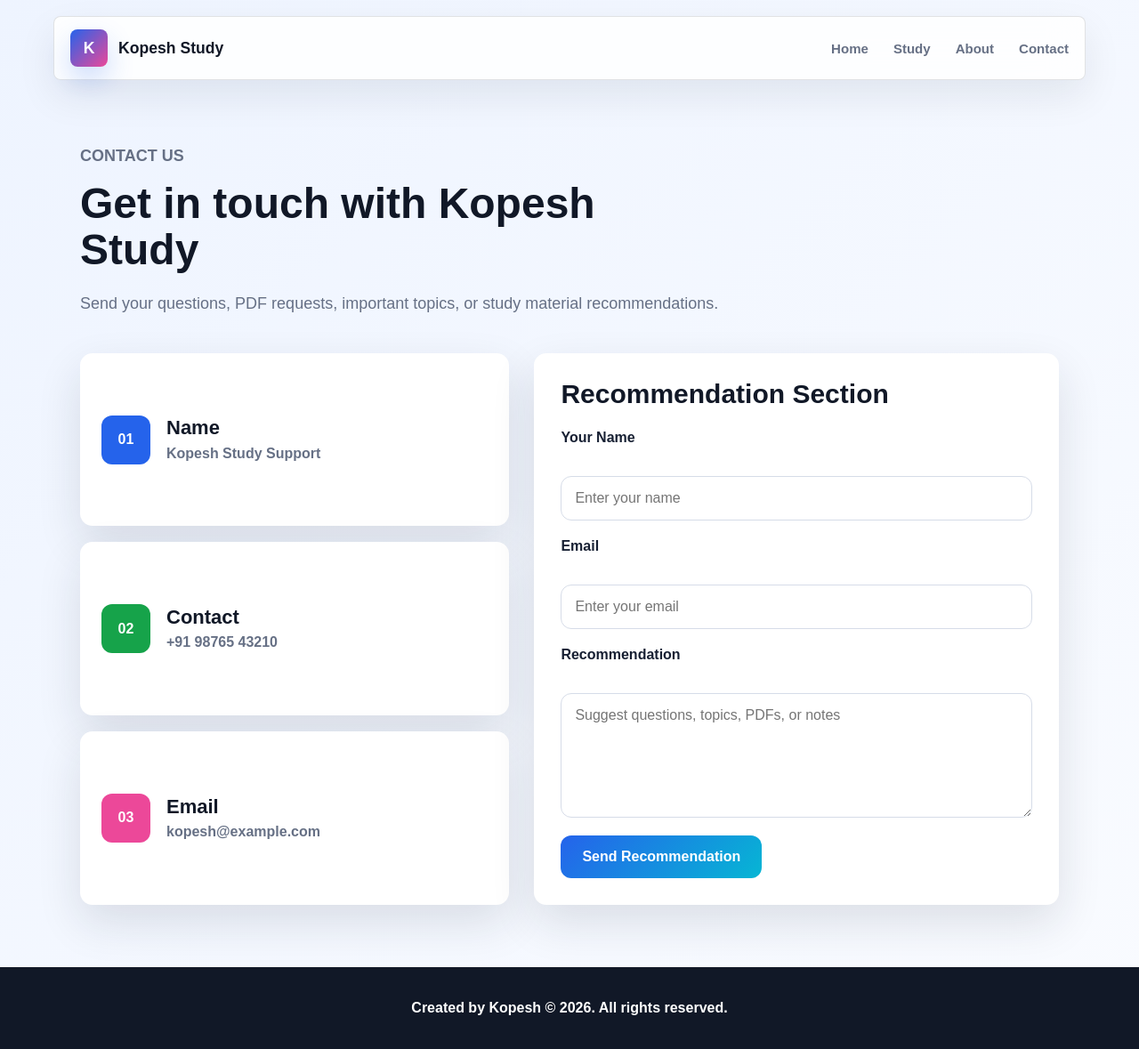
After one commit to kopesh007/Social_Study-, a Django app: page /contact/ in a window 1280 px wide. The commit adds this page. Shown: the whole page at 89% size. Run offline with Django 5.2, Linux system fonts and the light colour scheme.

Commit message:
contact added

```diff
--- /dev/null
+++ b/web_site/forms.py
@@ -0,0 +1,7 @@
+from django import forms
+
+class ContactForm(forms.Form):
+
+    name=forms.CharField(max_length=30,label="name",required=True)
+    email=forms.EmailField(label="email",required=True)
+    recom=forms.CharField(max_length=500,label="recom",required=True)
--- a/web_site/static/style.css
+++ b/web_site/static/style.css
@@ -1255,3 +1255,280 @@ h2 {
     padding: 62px 0;
   }
 }
+
+
+
+
+
+
+
+
+
+
+
+* {
+  box-sizing: border-box;
+  margin: 0;
+  padding: 0;
+}
+
+body {
+  font-family: Arial, sans-serif;
+  color: #172033;
+  background: linear-gradient(135deg, #eef4ff, #f9fbff);
+}
+
+.contact-page {
+  min-height: 100vh;
+  width: min(1100px, 92%);
+  margin: auto;
+  padding: 70px 0;
+}
+
+.contact-header {
+  max-width: 720px;
+  margin-bottom: 40px;
+  animation: fadeUp 0.7s ease both;
+}
+
+.tag {
+  color: #2563eb;
+  font-weight: 800;
+  text-transform: uppercase;
+  margin-bottom: 12px;
+}
+
+.contact-header h1 {
+  font-size: 48px;
+  line-height: 1.1;
+  margin-bottom: 18px;
+}
+
+.contact-header p {
+  color: #667085;
+  font-size: 18px;
+  line-height: 1.7;
+}
+
+.contact-container {
+  display: grid;
+  grid-template-columns: 0.9fr 1.1fr;
+  gap: 28px;
+}
+
+.contact-info {
+  display: grid;
+  gap: 18px;
+}
+
+.info-card,
+.contact-form {
+  background: #ffffff;
+  border-radius: 14px;
+  box-shadow: 0 20px 50px rgba(23, 32, 51, 0.12);
+}
+
+.info-card {
+  display: flex;
+  align-items: center;
+  gap: 18px;
+  padding: 24px;
+  min-height: 120px;
+  animation: fadeUp 0.7s ease both;
+}
+
+.info-card:nth-child(2) {
+  animation-delay: 0.1s;
+}
+
+.info-card:nth-child(3) {
+  animation-delay: 0.2s;
+}
+
+.info-card span {
+  width: 55px;
+  height: 55px;
+  display: grid;
+  place-items: center;
+  border-radius: 12px;
+  background: #2563eb;
+  color: white;
+  font-weight: 800;
+}
+
+.info-card:nth-child(2) span {
+  background: #16a34a;
+}
+
+.info-card:nth-child(3) span {
+  background: #ec4899;
+}
+
+.info-card h2 {
+  font-size: 22px;
+  margin-bottom: 8px;
+}
+
+.info-card p {
+  color: #667085;
+  font-weight: 600;
+  word-break: break-word;
+}
+
+.contact-form {
+  padding: 30px;
+  animation: fadeUp 0.7s ease both;
+}
+
+.contact-form h2 {
+  font-size: 30px;
+  margin-bottom: 24px;
+}
+
+.contact-form label {
+  display: block;
+  margin-bottom: 18px;
+  font-weight: 700;
+}
+
+.contact-form input,
+.contact-form textarea {
+  width: 100%;
+  margin-top: 8px;
+  padding: 15px;
+  border: 1px solid #d6dce8;
+  border-radius: 12px;
+  font: inherit;
+  outline: none;
+}
+
+.contact-form textarea {
+  min-height: 140px;
+  resize: vertical;
+}
+
+.contact-form input:focus,
+.contact-form textarea:focus {
+  border-color: #2563eb;
+  box-shadow: 0 0 0 4px rgba(37, 99, 235, 0.12);
+}
+
+.contact-form button {
+  border: none;
+  padding: 15px 24px;
+  border-radius: 12px;
+  background: linear-gradient(135deg, #2563eb, #06b6d4);
+  color: white;
+  font-size: 16px;
+  font-weight: 800;
+  cursor: pointer;
+  transition: 0.25s;
+}
+
+.contact-form button:hover {
+  transform: translateY(-3px);
+  box-shadow: 0 15px 30px rgba(37, 99, 235, 0.3);
+}
+
+@keyframes fadeUp {
+  from {
+    opacity: 0;
+    transform: translateY(25px);
+  }
+  to {
+    opacity: 1;
+    transform: translateY(0);
+  }
+}
+
+@media (max-width: 800px) {
+  .contact-header h1 {
+    font-size: 36px;
+  }
+
+  .contact-container {
+    grid-template-columns: 1fr;
+  }
+}
+
+
+.error-box {
+  display: none;
+  margin: 6px 0 20px;
+  padding: 14px 16px;
+  border: 1px solid #fecaca;
+  border-left: 5px solid #ef4444;
+  border-radius: 12px;
+  background: #fff1f2;
+  color: #991b1b;
+  animation: shakeIn 0.35s ease both;
+}
+
+.error-box.show {
+  display: block;
+}
+
+.error-box strong {
+  display: block;
+  margin-bottom: 5px;
+  font-size: 15px;
+  font-weight: 800;
+}
+
+.error-box p {
+  margin: 0;
+  font-size: 14px;
+  line-height: 1.5;
+}
+
+@keyframes shakeIn {
+  0% {
+    opacity: 0;
+    transform: translateY(-8px);
+  }
+  60% {
+    opacity: 1;
+    transform: translateY(2px);
+  }
+  100% {
+    transform: translateY(0);
+  }
+}
+
+/* Contact Form Enhancements */
+.success-box, .error-box {
+  padding: 18px;
+  border-radius: 8px;
+  margin-bottom: 24px;
+  border: 1px solid transparent;
+}
+
+.success-box {
+  background: rgba(22, 163, 74, 0.1);
+  border-color: var(--green);
+  color: var(--green);
+}
+
+.error-box {
+  background: rgba(236, 72, 153, 0.1);
+  border-color: var(--pink);
+  color: var(--pink);
+}
+
+.form-group {
+  margin-bottom: 20px;
+  display: flex;
+  flex-direction: column;
+  gap: 8px;
+}
+
+.field-error {
+  color: var(--pink);
+  font-size: 0.85rem;
+  font-weight: 700;
+}
+
+.input-error {
+  border-color: var(--pink) !important;
+  background: rgba(236, 72, 153, 0.05) !important;
+}
--- a/web_site/templates/base.html
+++ b/web_site/templates/base.html
@@ -14,7 +14,7 @@
     {% include 'include/head.html'%}
 
 
-    <! this is importing part >
+    <!-- this is importing part -->
     {% block content %}
     {% endblock %}
 
--- /dev/null
+++ b/web_site/templates/contact.html
@@ -0,0 +1,104 @@
+{% extends 'base.html' %}
+{% block content %}
+{% load static %}
+
+<section class="contact-page">
+  <div class="contact-header">
+    <p class="tag">Contact Us</p>
+    <h1>Get in touch with Kopesh Study</h1>
+    <p>
+      Send your questions, PDF requests, important topics, or study material
+      recommendations.
+    </p>
+  </div>
+
+  <div class="contact-container">
+    <div class="contact-info">
+      <div class="info-card">
+        <span>01</span>
+        <div>
+          <h2>Name</h2>
+          <p>Kopesh Study Support</p>
+        </div>
+      </div>
+
+      <div class="info-card">
+        <span>02</span>
+        <div>
+          <h2>Contact</h2>
+          <p>+91 98765 43210</p>
+        </div>
+      </div>
+
+      <div class="info-card">
+        <span>03</span>
+        <div>
+          <h2>Email</h2>
+          <p>kopesh@example.com</p>
+        </div>
+      </div>
+    </div>
+
+    <div class="contact-form-wrapper">
+      {% if success %}
+        <div class="success-box reveal visible">
+          <strong>Success!</strong>
+          <p>Thank you for your recommendation. We will review it shortly!</p>
+        </div>
+      {% endif %}
+
+      {% if form.errors %}
+        <div class="error-box reveal visible">
+          <strong>Validation Error</strong>
+          <p>Please check the fields below and try again.</p>
+        </div>
+      {% endif %}
+
+      <form class="contact-form" method="POST">
+        {% csrf_token %}
+        <h2>Recommendation Section</h2>
+
+        <div class="form-group">
+          <label for="{{ form.name.id_for_label }}">Your Name</label>
+          <input type="text"
+                 name="name"
+                 id="{{ form.name.id_for_label }}"
+                 placeholder="Enter your name"
+                 value="{{ form.name.value|default:'' }}"
+                 class="{% if form.name.errors %}input-error{% endif %}">
+          {% for error in form.name.errors %}
+            <span class="field-error">{{ error }}</span>
+          {% endfor %}
+        </div>
+
+        <div class="form-group">
+          <label for="{{ form.email.id_for_label }}">Email</label>
+          <input type="email"
+                 name="email"
+                 id="{{ form.email.id_for_label }}"
+                 placeholder="Enter your email"
+                 value="{{ form.email.value|default:'' }}"
+                 class="{% if form.email.errors %}input-error{% endif %}">
+          {% for error in form.email.errors %}
+            <span class="field-error">{{ error }}</span>
+          {% endfor %}
+        </div>
+
+        <div class="form-group">
+          <label for="{{ form.recom.id_for_label }}">Recommendation</label>
+          <textarea name="recom"
+                    id="{{ form.recom.id_for_label }}"
+                    placeholder="Suggest questions, topics, PDFs, or notes"
+                    class="{% if form.recom.errors %}input-error{% endif %}">{{ form.recom.value|default:'' }}</textarea>
+          {% for error in form.recom.errors %}
+            <span class="field-error">{{ error }}</span>
+          {% endfor %}
+        </div>
+
+        <button type="submit">Send Recommendation</button>
+      </form>
+    </div>
+  </div>
+</section>
+
+{% endblock %}
--- a/web_site/templates/include/head.html
+++ b/web_site/templates/include/head.html
@@ -8,7 +8,7 @@
         <a href="/">Home</a>
         <a href="/#study">Study</a>
         <a href="/#about">About</a>
-        <a href="/#contact">Contact</a>
+        <a href="{% url 'web_site:contact'%}">Contact</a>
 
       </nav>
     </header>
--- a/web_site/templates/index.html
+++ b/web_site/templates/index.html
@@ -62,7 +62,7 @@
             <strong>View topics</strong>
           </a>
 
-          <a class="study-box reveal" href="#recommendation">
+          <a class="study-box reveal" href="{% url 'web_site:contact'%}">
             <span class="box-number">03</span>
             <h3>Recommendation & Suggestions </h3>
             <p>Get suggested PDFs, notes, and resources for study. or If you want access </p>
@@ -100,7 +100,7 @@
 
       <section class="contact-section" id="contact">
         <h2>Need study material or support?</h2>
-        <a class="hero-button light" href="mailto:kopesh@example.com">Contact Kopesh</a>
+        <a class="hero-button light" href="{% url 'web_site:contact'%}">Contact Kopesh</a>
       </section>
 
       <section class="bottom-bar" id="bar" aria-label="Student Hub bar section">
--- a/web_site/urls.py
+++ b/web_site/urls.py
@@ -7,6 +7,7 @@ app_name='web_site'
 urlpatterns=[
     path("",views.index,name="home"),
     path("important_QA/",views.pdf,name="pdf"),
-    path("model_QA/",views.model_Q,name="model_QA")
+    path("model_QA/",views.model_Q,name="model_QA"),
+    path("contact/",views.con,name="contact")
 
 ]
--- a/web_site/views.py
+++ b/web_site/views.py
@@ -1,6 +1,7 @@
 from django.shortcuts import render
 from django.http import HttpResponse
 from web_site.models import Pdfs,model_QA
+from web_site.forms import ContactForm
 
 
 def index(request):
@@ -16,4 +17,19 @@ def model_Q(request):
 
     return render(request,"model.html",{"data":data})
 
+def con(request):
+    form = ContactForm()
+    success = False
+
+    if request.method == "POST":
+        form = ContactForm(request.POST)
+        if form.is_valid():
+            # Process the data (e.g., save to DB or send email)
+            # For now, we just print and set success to True
+            print(form.cleaned_data['name'])
+            success = True
+            form = ContactForm()  # Reset the form after success
+
+    return render(request, "contact.html", {"form": form, "success": success})
+
 # Create your views here.
```
